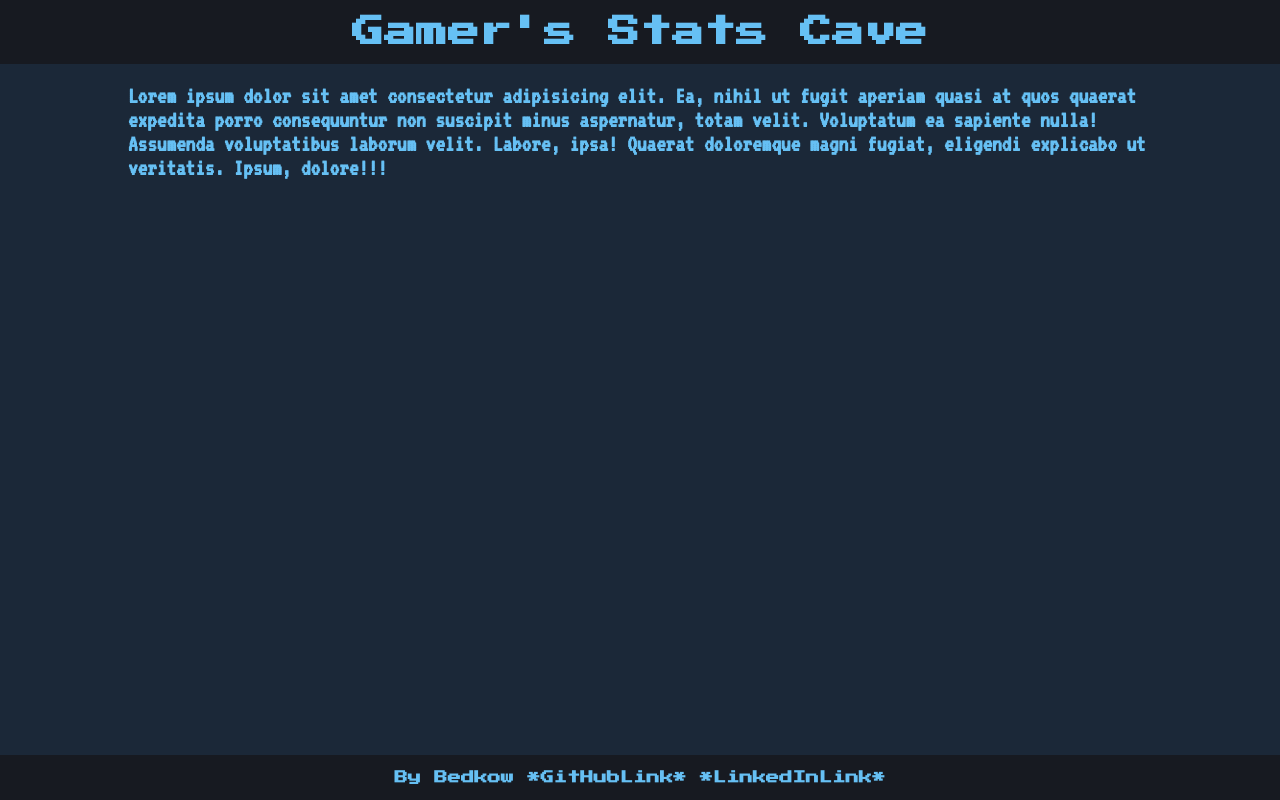
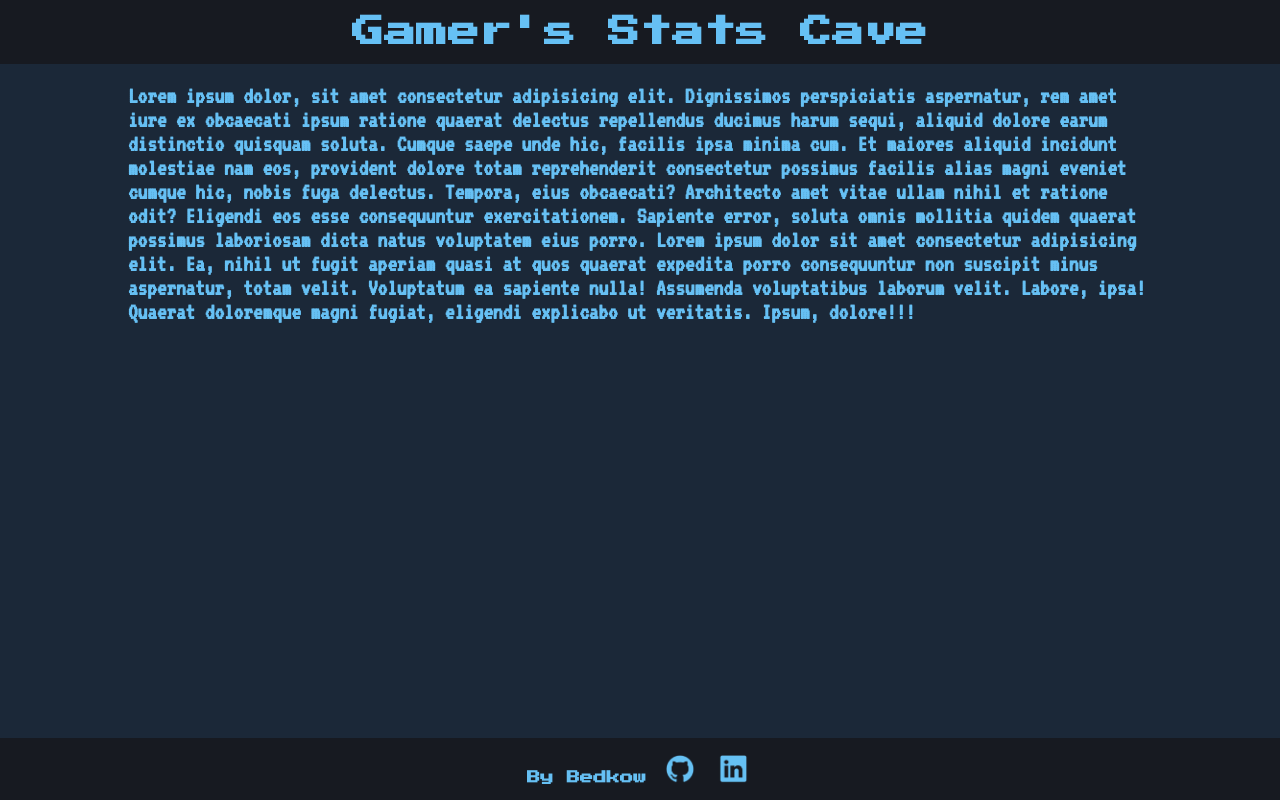
Before and after one commit to Bedkow/gamers_stats, a plain HTML site: page index.html in a window 1280 px wide. Drawn offline with Linux system fonts and the light colour scheme.

Commit message:
adding icons + minor style improvements

```diff
--- a/index.html
+++ b/index.html
@@ -19,10 +19,36 @@
 		<header><h1 id="header_title">Gamer's Stats Cave</h1></header>
 
 		<section id="main_content">
-			<h2>Lorem ipsum dolor sit amet consectetur adipisicing elit. Ea, nihil ut fugit aperiam quasi at quos quaerat expedita porro consequuntur non suscipit minus aspernatur, totam velit. Voluptatum ea sapiente nulla!
-			Assumenda voluptatibus laborum velit. Labore, ipsa! Quaerat doloremque magni fugiat, eligendi explicabo ut veritatis. Ipsum, dolore!!!</h2>
+			<h2>
+				Lorem ipsum dolor, sit amet consectetur adipisicing elit. Dignissimos
+				perspiciatis aspernatur, rem amet iure ex obcaecati ipsum ratione
+				quaerat delectus repellendus ducimus harum sequi, aliquid dolore earum
+				distinctio quisquam soluta. Cumque saepe unde hic, facilis ipsa minima
+				cum. Et maiores aliquid incidunt molestiae nam eos, provident dolore
+				totam reprehenderit consectetur possimus facilis alias magni eveniet
+				cumque hic, nobis fuga delectus. Tempora, eius obcaecati? Architecto
+				amet vitae ullam nihil et ratione odit? Eligendi eos esse consequuntur
+				exercitationem. Sapiente error, soluta omnis mollitia quidem quaerat
+				possimus laboriosam dicta natus voluptatem eius porro. Lorem ipsum dolor
+				sit amet consectetur adipisicing elit. Ea, nihil ut fugit aperiam quasi
+				at quos quaerat expedita porro consequuntur non suscipit minus
+				aspernatur, totam velit. Voluptatum ea sapiente nulla! Assumenda
+				voluptatibus laborum velit. Labore, ipsa! Quaerat doloremque magni
+				fugiat, eligendi explicabo ut veritatis. Ipsum, dolore!!!
+			</h2>
 		</section>
 
-		<footer><h5 id="footer_cred">By Bedkow *GitHubLink* *LinkedInLink*</h5></footer>
+		<footer>
+			<h5 id="footer_cred">
+				By Bedkow
+				<a href="https://github.com/Bedkow"
+					><img class="footer_pic" alt="github" src="github_icon.png"
+				/></a>
+
+				<a href="https://www.linkedin.com/in/bednarek-daniel/"
+					><img class="footer_pic" alt="linkedin" src="linkedin_icon.png"
+				/></a>
+			</h5>
+		</footer>
 	</body>
 </html>
--- a/styles.scss
+++ b/styles.scss
@@ -63,6 +63,12 @@ footer {
     padding: 1rem
 }
 
+.footer_pic {
+    height: 30px;
+    width: 30px;
+    margin: 0 5px;
+}
+
 // h2 {
 //     // position: relative;
 // }
```
Also changed, not shown: github_icon.png (added), linkedin_icon.png (added), styles.css, 1 other file.
